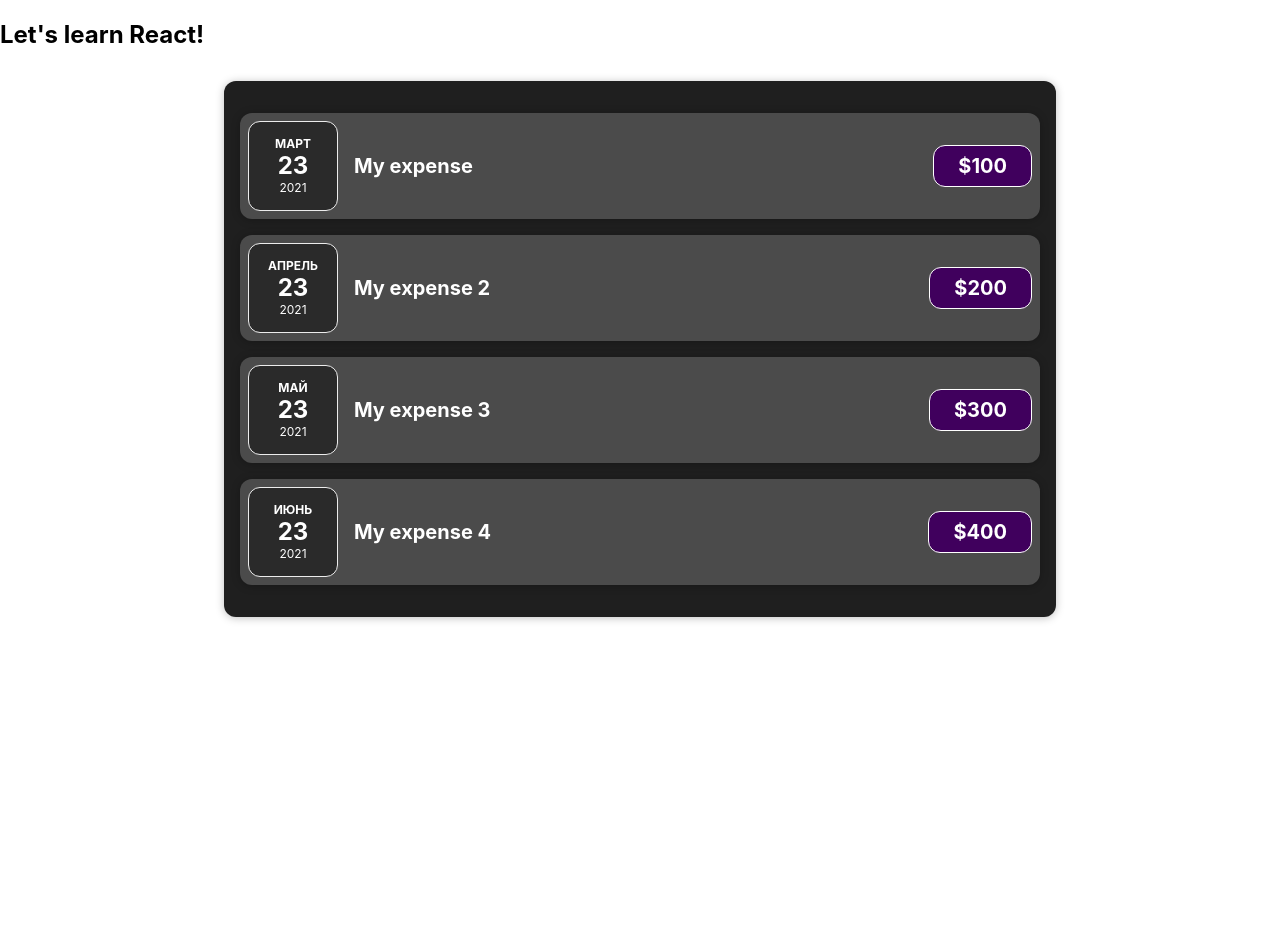
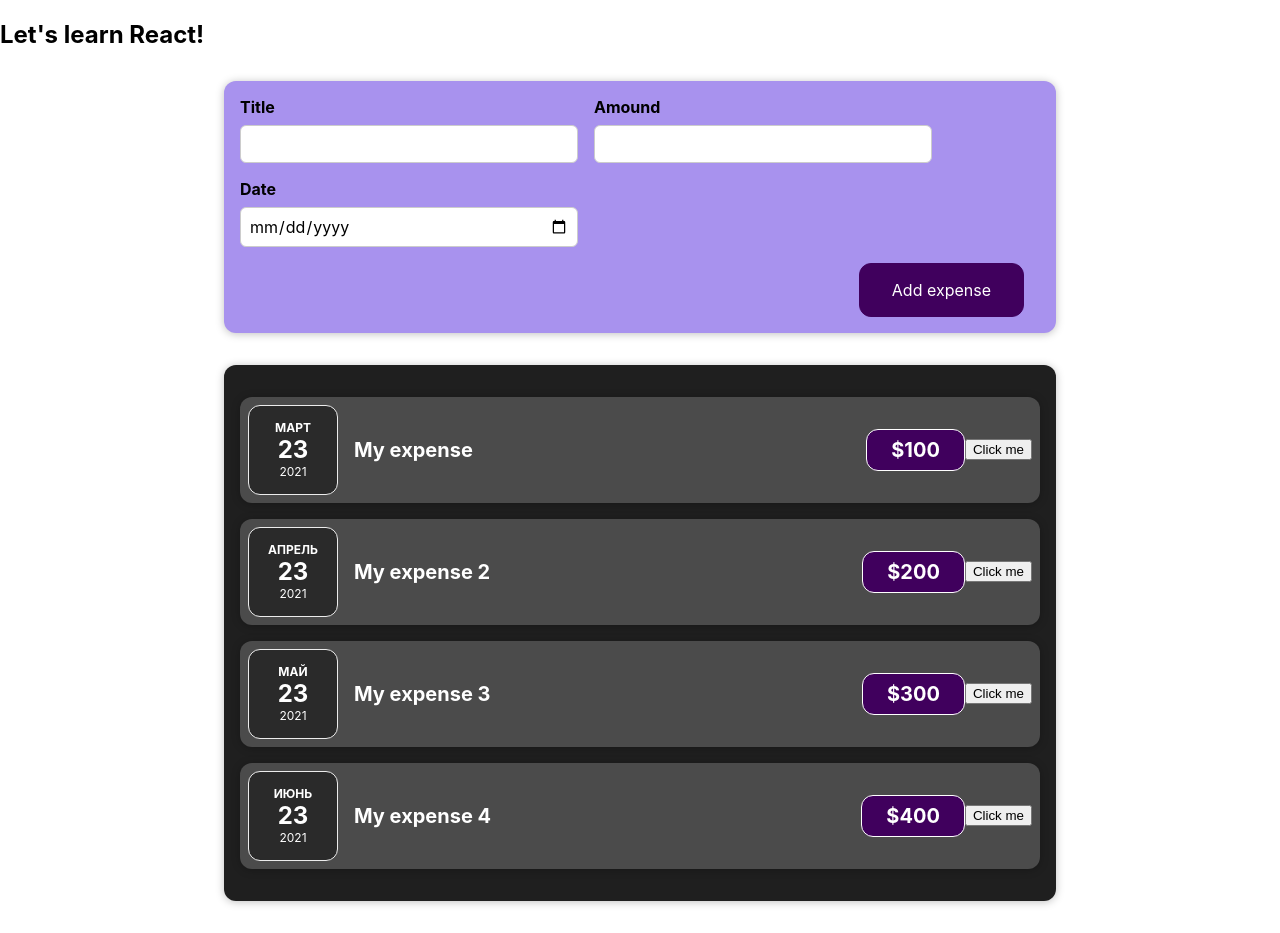
Before and after one commit to Lenarqa/expenseTracker, a React (Create React App) app: page / in a window 1280 px wide. Before the commit the page ends 800 px from the top, so only its background shows below. Built offline with nearby package versions, Linux system fonts and the light colour scheme.

Commit message:
create newExpense and newExpenseForm components

```diff
--- a/src/App.js
+++ b/src/App.js
@@ -1,6 +1,7 @@
 import logo from "./logo.svg";
 import "./App.css";
 import Expenses from "./components/Expenses/Expenses";
+import NewExpense from "./components/NewExpense/NewExpense";
 
 const App = () => {
   const expense = [
@@ -33,6 +34,7 @@
   return (
     <div>
       <h2>Let's learn React!</h2>
+      <NewExpense />
       <Expenses expense={expense}/>
     </div>
   );
--- a/src/components/Expenses/ExpenseItem.js
+++ b/src/components/Expenses/ExpenseItem.js
@@ -1,19 +1,25 @@
+import React, { useState } from "react";
 import "./ExpenseItem.css";
 import ExpenseDate from "./ExpenseDate";
 import Card from "../UI/Card";
 
-const ExpenseItem = props => {
-  const { title, amound, date } = props;
+const ExpenseItem = (props) => {
+  const [title, setTitle] = useState(props.title);
+
+  const clickHandler = () => {
+    setTitle("new title");
+  };
 
   return (
     <Card className="expense-item">
-      <ExpenseDate date={date}/>
+      <ExpenseDate date={props.date} />
       <div className="expense-item__description">
         <h2>{title}</h2>
-        <div className="expense-item__price">${amound}</div>
+        <div className="expense-item__price">${props.amound}</div>
       </div>
+      <button onClick={clickHandler}>Click me</button>
     </Card>
   );
-}
+};
 
 export default ExpenseItem;
--- /dev/null
+++ b/src/components/NewExpense/ExpenseForm.css
@@ -0,0 +1,26 @@
+.new-expense__controls {
+  display: flex;
+  flex-wrap: wrap;
+  gap: 1rem;
+  margin-bottom: 1rem;
+  text-align: left;
+}
+
+.new-expense__control label {
+  font-weight: bold;
+  margin-bottom: 0.5rem;
+  display: block;
+}
+
+.new-expense__control input {
+  font: inherit;
+  padding: 0.5rem;
+  border-radius: 6px;
+  border: 1px solid #ccc;
+  width: 20rem;
+  max-width: 100%;
+}
+
+.new-expense__actions {
+  text-align: right;
+}
--- /dev/null
+++ b/src/components/NewExpense/ExpenseForm.js
@@ -0,0 +1,28 @@
+import React, { useState } from "react";
+import "./ExpenseForm.css";
+
+const ExpenseForm = () => {
+  return (
+    <form>
+      <div className="new-expense__controls">
+        <div className="new-expense__control">
+          <label>Title</label>
+          <input type="text" />
+        </div>
+        <div className="new-expense__control">
+          <label>Amound</label>
+          <input type="number" min="0.01" step="0.01" />
+        </div>
+        <div className="new-expense__control">
+          <label>Date</label>
+          <input type="date" min="2019-01-01" max="2022-12-31" />
+        </div>
+      </div>
+      <div className="new-expense__actions">
+        <button type="submit">Add expense</button>
+      </div>
+    </form>
+  );
+};
+
+export default ExpenseForm;
--- /dev/null
+++ b/src/components/NewExpense/NewExpense.css
@@ -0,0 +1,38 @@
+.new-expense {
+  background-color: #a892ee;
+  padding: 1rem;
+  margin: 2rem auto;
+  width: 50rem;
+  max-width: 95%;
+  border-radius: 12px;
+  text-align: center;
+  box-shadow: 0 1px 8px rgba(0, 0, 0, 0.25);
+}
+
+.new-expense button {
+  font: inherit;
+  cursor: pointer;
+  padding: 1rem 2rem;
+  border: 1px solid #40005d;
+  background-color: #40005d;
+  color: white;
+  border-radius: 12px;
+  margin-right: 1rem;
+}
+
+.new-expense button:hover,
+.new-expense button:active {
+  background-color: #510674;
+  border-color: #510674;
+}
+
+.new-expense button.alternative {
+  color: #220131;
+  border-color: transparent;
+  background-color: transparent;
+}
+
+.new-expense button.alternative:hover,
+.new-expense button.alternative:active {
+  background-color: #ddb3f8;
+}
--- /dev/null
+++ b/src/components/NewExpense/NewExpense.js
@@ -0,0 +1,13 @@
+import React, { useState } from "react";
+import ExpenseForm from "./ExpenseForm";
+import "./NewExpense.css";
+
+const NewExpense = () => {
+  return (
+    <div className="new-expense">
+      <ExpenseForm />
+    </div>
+  );
+};
+
+export default NewExpense;
```
